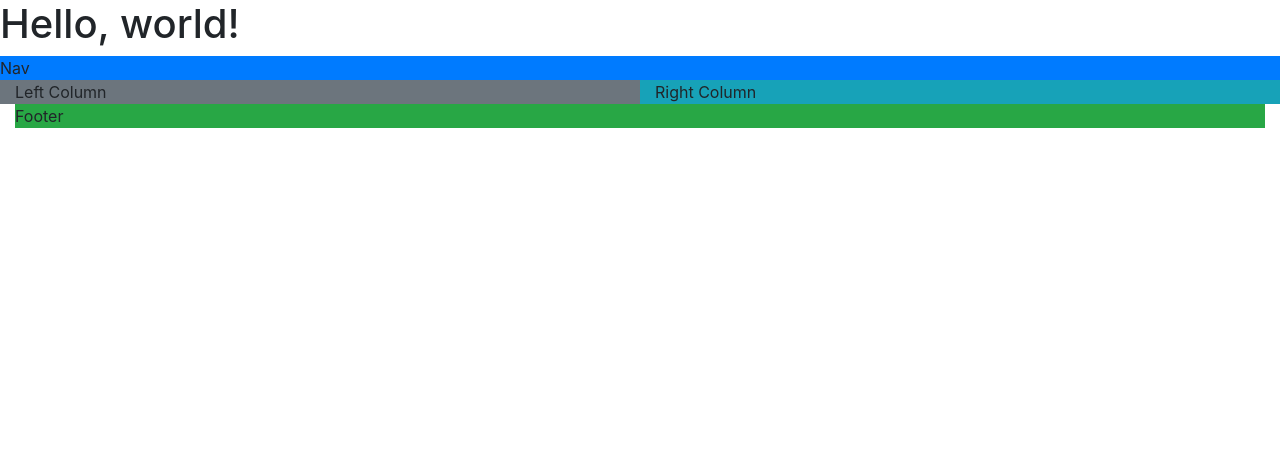
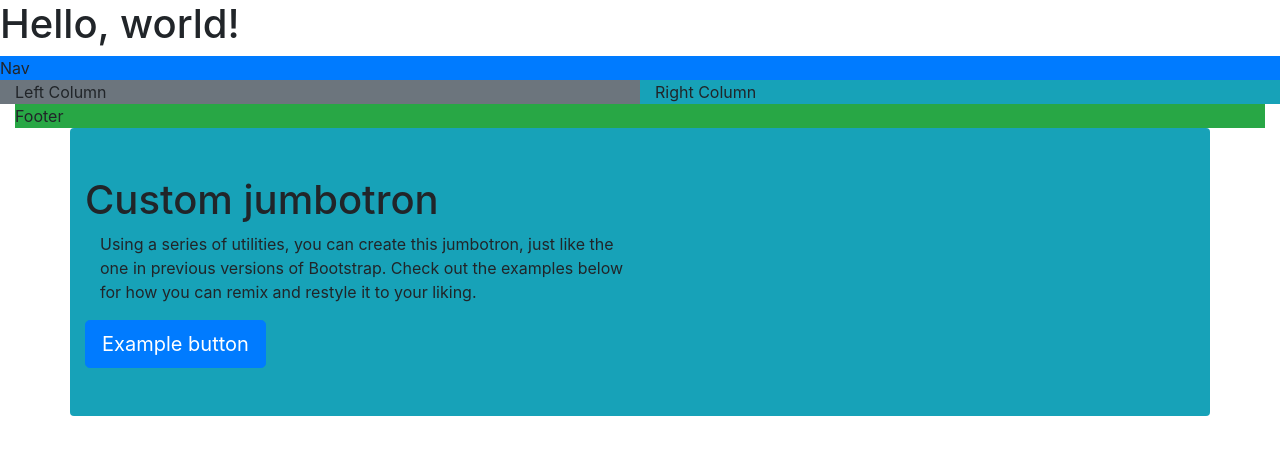
Before and after one commit to AngelaGraham/collab2-practice, a plain HTML site: page index.html in a window 1280 px wide. Drawn offline with nearby package versions, Linux system fonts and the light colour scheme.

Commit message:
Jumbotron commit

```diff
--- a/index.html
+++ b/index.html
@@ -20,6 +20,15 @@
       </div>
       <div class="footer bg-success">Footer</div>
     </div>
+    <div class="container-md bg-info rounded py-5">
+
+      <h1 class="display-6 fw-bold">Custom jumbotron</h1>
+
+      <p class="col-md-6 fs-4">Using a series of utilities, you can create this jumbotron, just like the one in previous versions of Bootstrap. Check out the examples below for how you can remix and restyle it to your liking.</p>
+
+      <button class="btn btn-primary btn-lg" type="button">Example button</button>
+
+    </div>
 
     <!-- Optional JavaScript; choose one of the two! -->
 
```
